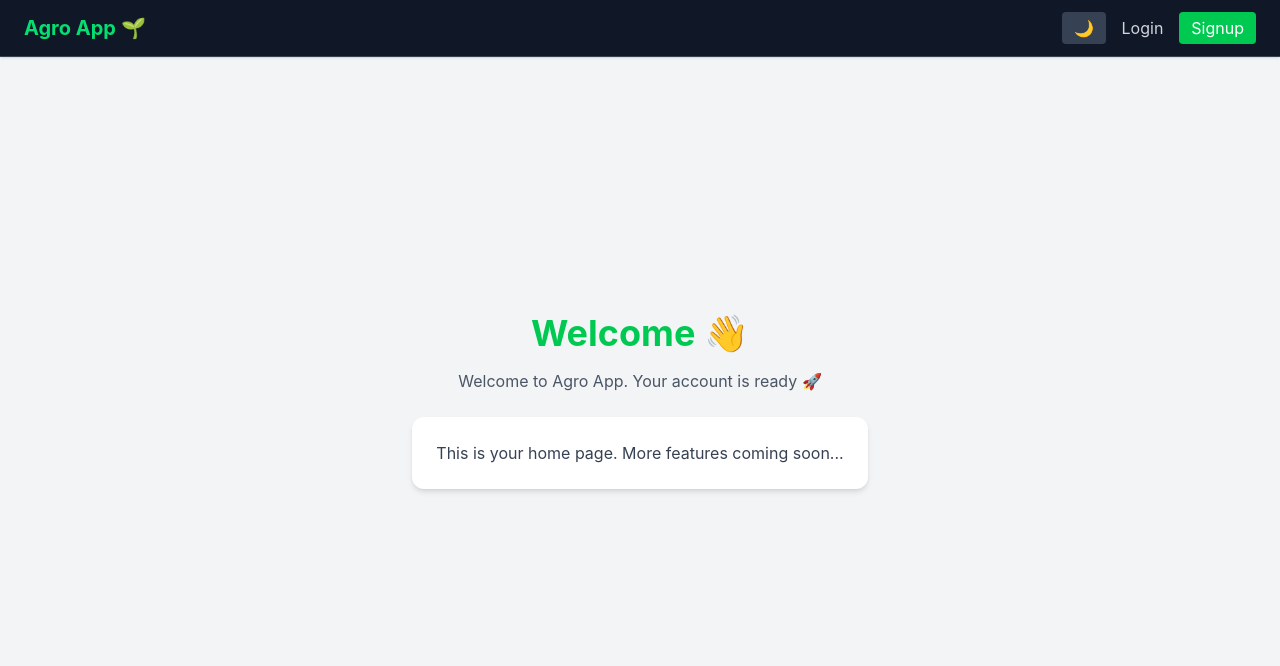
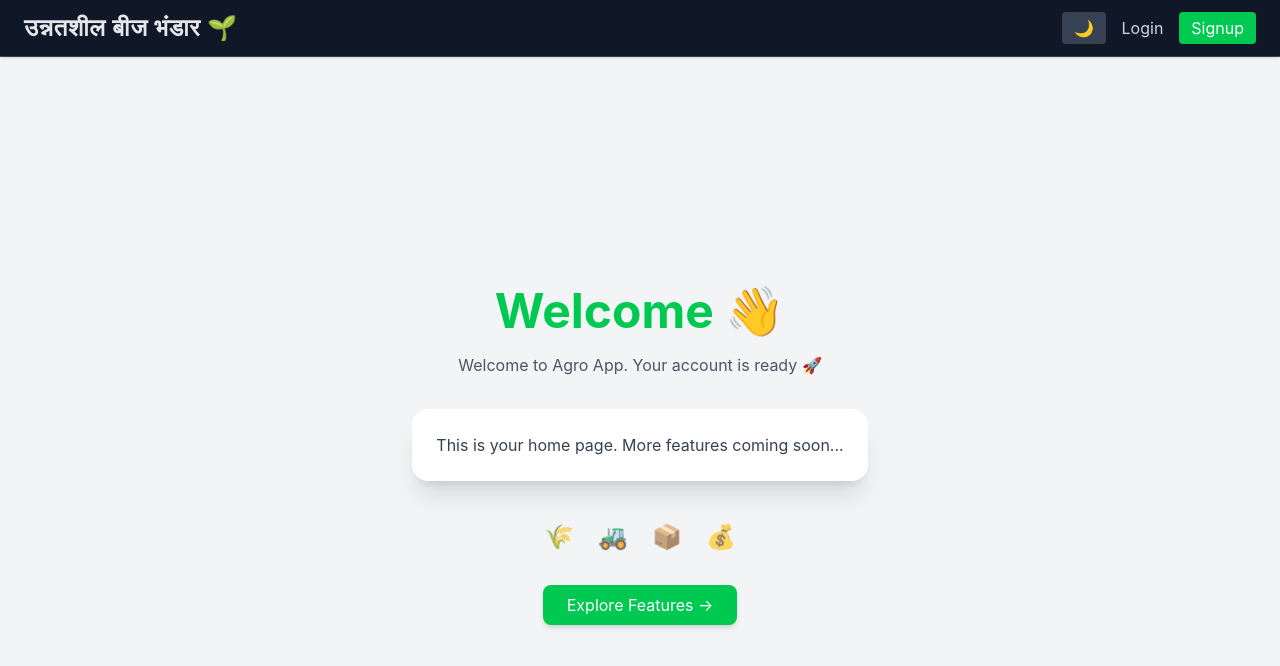
Before and after one commit to Alok-Verma45/agro-app, a React (Vite) app in the folder agro-app-client/: page /home in a window 1280 px wide. Shown: the top 666 px of the page. Built offline with nearby package versions, Linux system fonts and the light colour scheme.

Commit message:
feat: UI improvements, role-based navbar, home page animation, logo update

```diff
--- a/agro-app-client/src/components/layout/Navbar.jsx
+++ b/agro-app-client/src/components/layout/Navbar.jsx
@@ -41,64 +41,78 @@ function Navbar({ toggleSidebar }) {
     navigate("/login");
   };
 
+  const handleLogoClick = () => {
+    if (token) {
+      navigate("/home"); // 🔥 ya dashboard bhi kar sakte ho based on role
+    } else {
+      navigate("/login");
+    }
+  };
+
   const isAuthPage =
     location.pathname === "/login" || location.pathname === "/signup";
 
   return (
-    <div className="sticky top-0 z-50
+    <div
+      className="sticky top-0 z-50
       bg-gray-900 text-white
       border-b border-gray-700
-      shadow-sm px-6 py-3 flex justify-between items-center">
-
-      {/* LEFT */}
-      <div className="flex items-center gap-4">
-        <h1 className="text-xl font-bold text-green-400">
-          Agro App 🌱
+      shadow-sm px-6 py-3 flex justify-between items-center"
+    >
+      {/* LEFT (LOGO CLICKABLE) */}
+      <div
+        onClick={handleLogoClick}
+        className="flex items-center gap-4 cursor-pointer hover:opacity-80 transition"
+      >
+        <h1 className="text-xl md:text-2xl font-semibold text-gray-200 tracking-wide">
+  उन्नतशील बीज भंडार <span className="text-green-400">🌱</span>
 </h1>
       </div>
 
       {/* RIGHT */}
       <div className="flex items-center gap-4">
-
         {/* Theme Toggle */}
         <button
           onClick={toggleTheme}
-          className="px-3 py-1 bg-gray-700 rounded"
+          className="px-3 py-1 bg-gray-700 rounded cursor-pointer hover:bg-gray-600 transition"
         >
           {dark ? "☀️" : "🌙"}
         </button>
 
-        {/* ✅ AUTH LOGIC */}
+        {/* AUTH BUTTONS */}
         {!isAuthPage && !token && (
           <>
-            <Link to="/login" className="text-gray-300 hover:text-white">
+            <Link
+              to="/login"
+              className="text-gray-300 hover:text-white cursor-pointer transition"
+            >
               Login
             </Link>
 
             <Link
               to="/signup"
-              className="bg-green-500 hover:bg-green-600 text-white px-3 py-1 rounded"
+              className="bg-green-500 hover:bg-green-600 text-white px-3 py-1 rounded cursor-pointer transition"
             >
               Signup
             </Link>
           </>
         )}
 
-        {/* ✅ LOGOUT */}
+        {/* LOGOUT */}
         {token && (
           <button
             onClick={handleLogout}
-            className="bg-red-500 hover:bg-red-600 px-3 py-1 rounded"
+            className="bg-red-500 hover:bg-red-600 px-3 py-1 rounded cursor-pointer transition"
           >
             Logout
           </button>
         )}
 
-        {/* Sidebar Toggle → ONLY ADMIN */}
+        {/* SIDEBAR TOGGLE (ADMIN ONLY) */}
         {toggleSidebar && role === "ADMIN" && (
           <button
             onClick={toggleSidebar}
-    className="px-3 py-1 bg-gray-700 rounded"
+            className="px-3 py-1 bg-gray-700 rounded cursor-pointer hover:bg-gray-600 transition"
           >
             ☰
           </button>
--- a/agro-app-client/src/layouts/MainLayout.jsx
+++ b/agro-app-client/src/layouts/MainLayout.jsx
@@ -5,7 +5,7 @@ import Navbar from "../components/layout/Navbar";
 function MainLayout() {
   const [sidebarOpen, setSidebarOpen] = useState(false);
 
-  const role = localStorage.getItem("role"); // 🔥 IMPORTANT
+  const role = localStorage.getItem("role");
 
   const linkClass = ({ isActive }) =>
     `px-3 py-2 rounded transition cursor-pointer ${
@@ -15,11 +15,10 @@ function MainLayout() {
     }`;
 
   return (
-    <div
-      className="min-h-screen flex flex-col
+    <div className="min-h-screen flex flex-col
       bg-gray-100 dark:bg-gray-950
-      text-gray-900 dark:text-gray-100 transition-colors"
-    >
+      text-gray-900 dark:text-gray-100 transition-colors">
+
       {/* NAVBAR */}
       <Navbar
         toggleSidebar={
@@ -30,38 +29,28 @@ function MainLayout() {
       />
 
       <div className="flex flex-1">
-        {/* ✅ SIDEBAR ONLY FOR ADMIN */}
+
+        {/* SIDEBAR */}
         {role === "ADMIN" && sidebarOpen && (
-          <div
-            className="w-60 p-4
+          <div className="w-60 p-4
             bg-white dark:bg-gray-900
             text-gray-900 dark:text-white
-            border-r border-gray-300 dark:border-gray-700"
-          >
+            border-r border-gray-300 dark:border-gray-700">
+
             <nav className="flex flex-col gap-2">
-              <NavLink to="/dashboard" className={linkClass}>
-                Dashboard
-              </NavLink>
-
-              <NavLink to="/customers" className={linkClass}>
-                Customers
-              </NavLink>
-
-              <NavLink to="/products" className={linkClass}>
-                Products
-              </NavLink>
-
-              <NavLink to="/credits" className={linkClass}>
-                Credits
-              </NavLink>
+              <NavLink to="/dashboard" className={linkClass}>Dashboard</NavLink>
+              <NavLink to="/customers" className={linkClass}>Customers</NavLink>
+              <NavLink to="/products" className={linkClass}>Products</NavLink>
+              <NavLink to="/credits" className={linkClass}>Credits</NavLink>
             </nav>
           </div>
         )}
 
-        {/* MAIN CONTENT */}
-        <div className="flex-1 p-6 bg-transparent">
+        {/* ❌ REMOVE PADDING FROM HERE */}
+        <div className="flex-1">
           <Outlet />
         </div>
+
       </div>
     </div>
   );
--- a/agro-app-client/src/pages/Home.jsx
+++ b/agro-app-client/src/pages/Home.jsx
@@ -1,22 +1,48 @@
 function Home() {
   return (
-    <div className="flex flex-col items-center justify-center h-[80vh] text-center px-4
-    bg-gray-100 dark:bg-gradient-to-br dark:from-gray-900 dark:to-gray-800">
-
-      <h1 className="text-4xl font-bold text-green-500 mb-4">
+    <div
+      className="min-h-screen w-full flex flex-col items-center justify-center text-center px-4
+      bg-gray-100 dark:bg-gradient-to-br dark:from-gray-900 dark:to-gray-800
+      transition-all duration-500"
+    >
+      {/* 🔥 Title */}
+      <h1 className="text-4xl md:text-5xl font-bold text-green-500 mb-4 animate-bounce">
         Welcome 👋
       </h1>
 
-      <p className="text-gray-600 dark:text-gray-300 max-w-xl mb-6">
+      {/* Subtitle */}
+      <p className="text-gray-600 dark:text-gray-300 max-w-xl mb-8">
         Welcome to Agro App. Your account is ready 🚀
       </p>
 
-      <div className="bg-white dark:bg-gray-800 p-6 rounded-xl shadow-md">
+      {/* 🎯 Card */}
+      <div className="bg-white dark:bg-gray-800 p-6 rounded-2xl shadow-xl
+        hover:scale-105 transition duration-300">
+
         <p className="text-gray-700 dark:text-gray-300">
           This is your home page. More features coming soon...
         </p>
       </div>
 
+      {/* 🔥 Floating Elements */}
+      <div className="mt-10 flex gap-6 text-2xl animate-pulse">
+        <span>🌾</span>
+        <span>🚜</span>
+        <span>📦</span>
+        <span>💰</span>
+      </div>
+
+      {/* 🎯 CTA (optional future use) */}
+      <div className="mt-8">
+        <button
+          className="bg-green-500 hover:bg-green-600
+          text-white px-6 py-2 rounded-lg
+          shadow-md hover:scale-105 active:scale-95
+          transition cursor-pointer"
+        >
+          Explore Features →
+        </button>
+      </div>
     </div>
   );
 }
```
Lines whose indentation alone changed are shown as unchanged.
